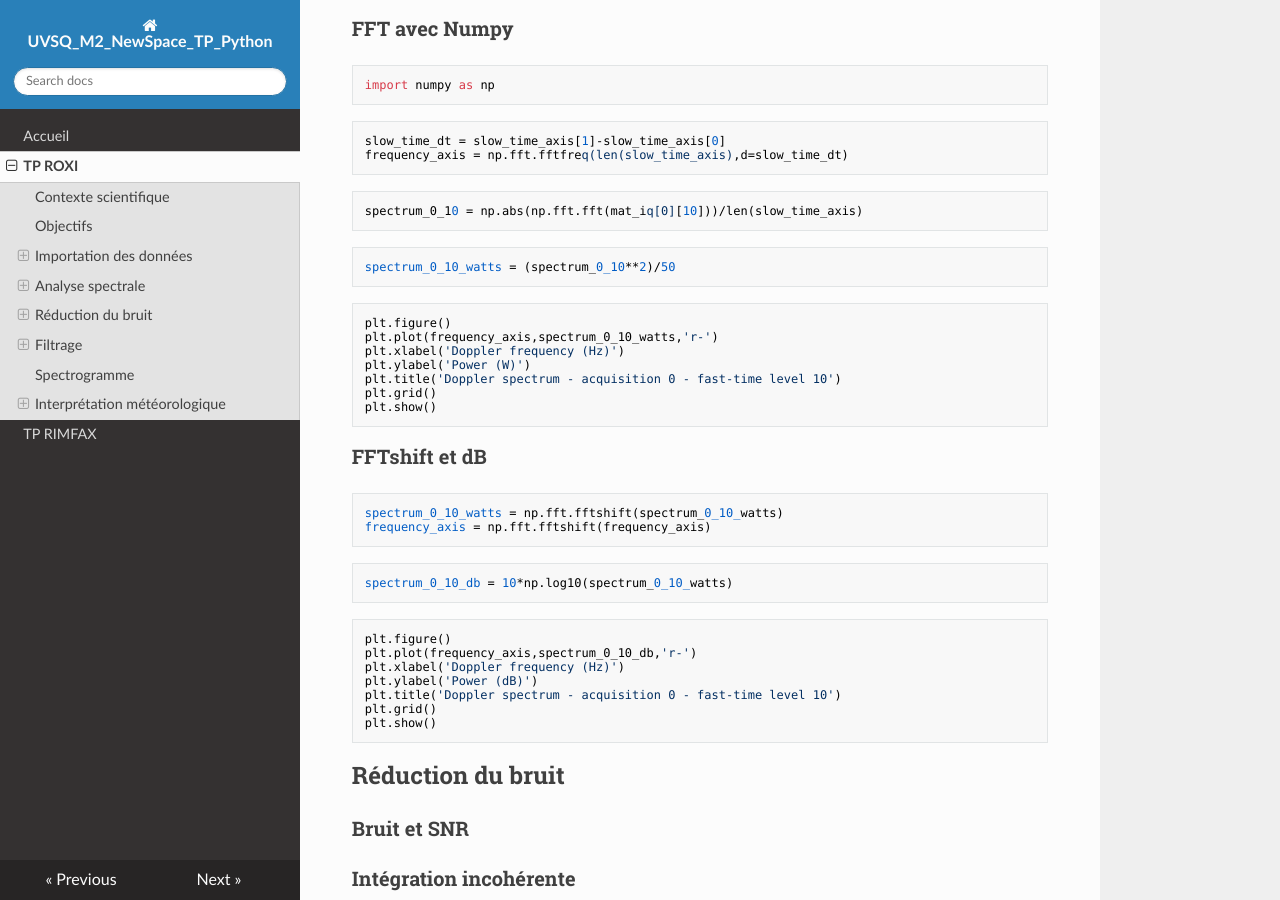
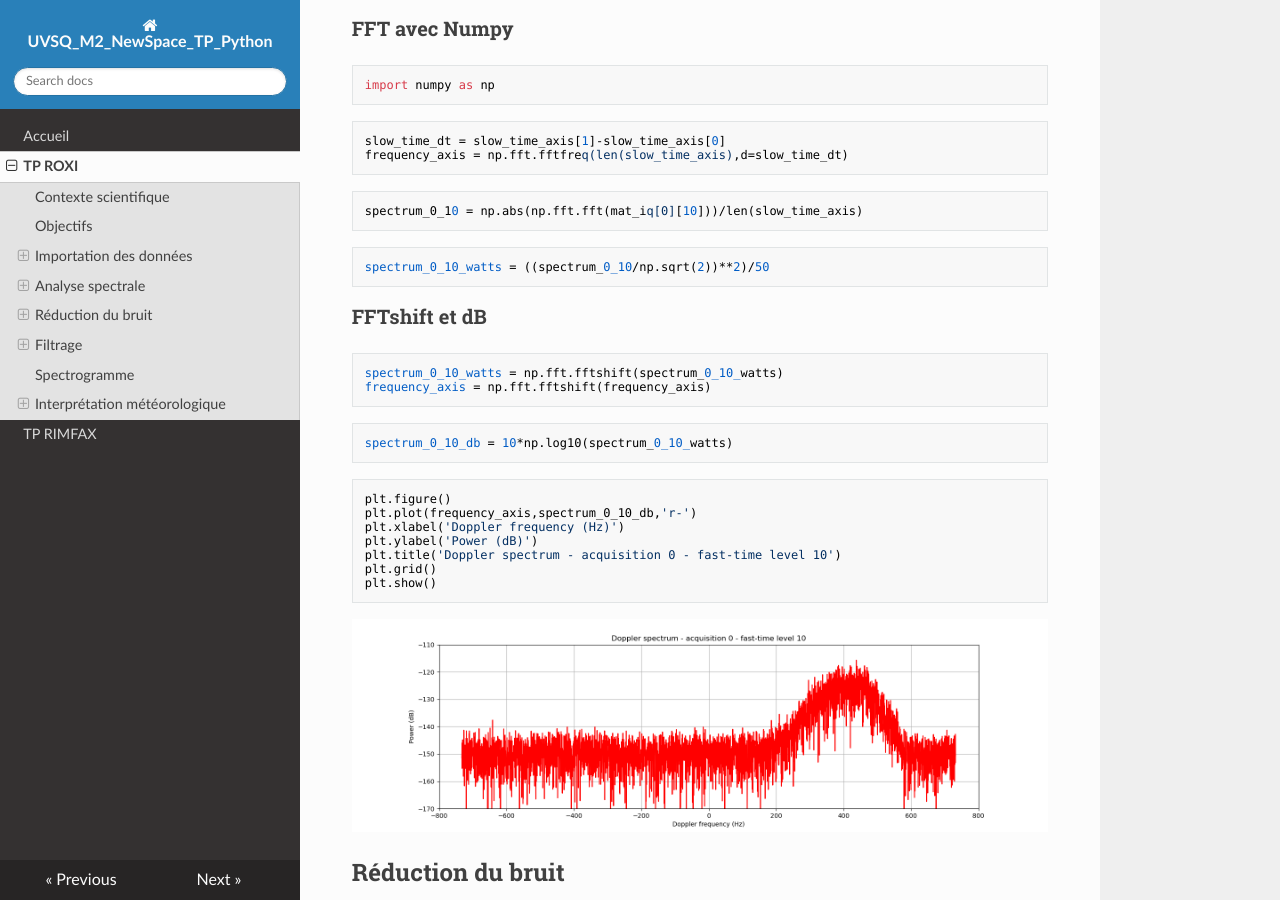
Before and after one commit to NicOudart/UVSQ_M2_NewSpace_TP_signal, an MkDocs documentation site: the page built from docs/TP_ROXI.md, in a window 1280 px wide and 900 px high, scrolled down 4115 px. Built offline with MkDocs 1.6.1, drawn with Linux system fonts in a browser that asks for light colours; nearby versions of some CDN libraries.

Commit message:
-Progress on ROXI.

```diff
--- a/docs/TP_ROXI.md
+++ b/docs/TP_ROXI.md
@@ -125,17 +125,7 @@
 ~~~
 
 ~~~
-spectrum_0_10_watts = (spectrum_0_10**2)/50
-~~~
-
-~~~
-plt.figure()
-plt.plot(frequency_axis,spectrum_0_10_watts,'r-')
-plt.xlabel('Doppler frequency (Hz)')
-plt.ylabel('Power (W)')
-plt.title('Doppler spectrum - acquisition 0 - fast-time level 10')
-plt.grid()
-plt.show()
+spectrum_0_10_watts = ((spectrum_0_10/np.sqrt(2))**2)/50
 ~~~
 
 ### FFTshift et dB
@@ -159,11 +149,15 @@
 plt.show()
 ~~~
 
+![Exemple de spectre Doppler brut](img/ROXI_spectrum_raw_example.png)
+
 ## Réduction du bruit
 
 ### Bruit et SNR
 
 ### Intégration incohérente
+
+![Exemple de spectre Doppler intégré](img/ROXI_spectrum_integrated_example.png)
 
 ## Filtrage
 
```
Also changed, not shown: docs/img/ROXI_spectrum_integrated_example.png, docs/img/ROXI_spectrum_raw_example.png.
